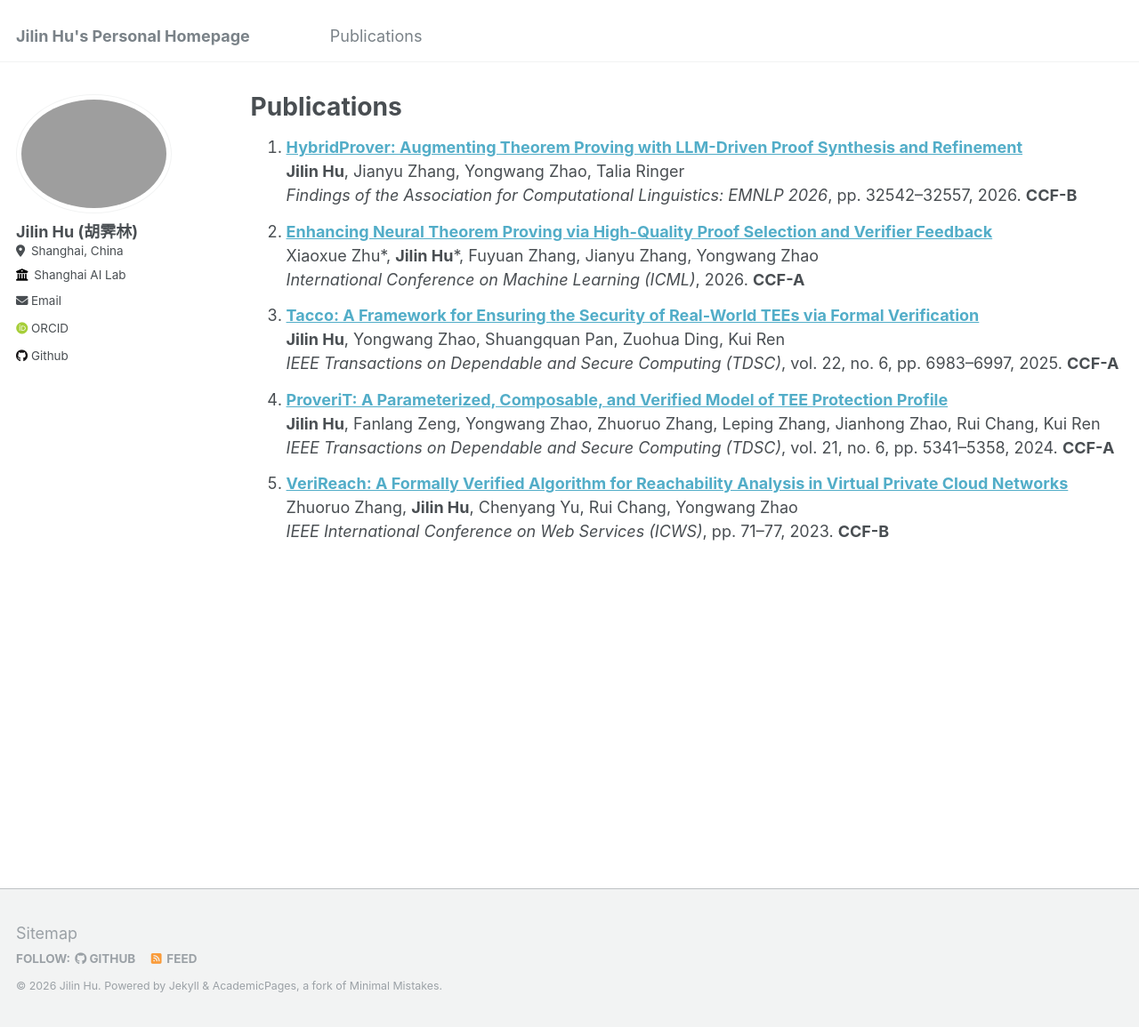
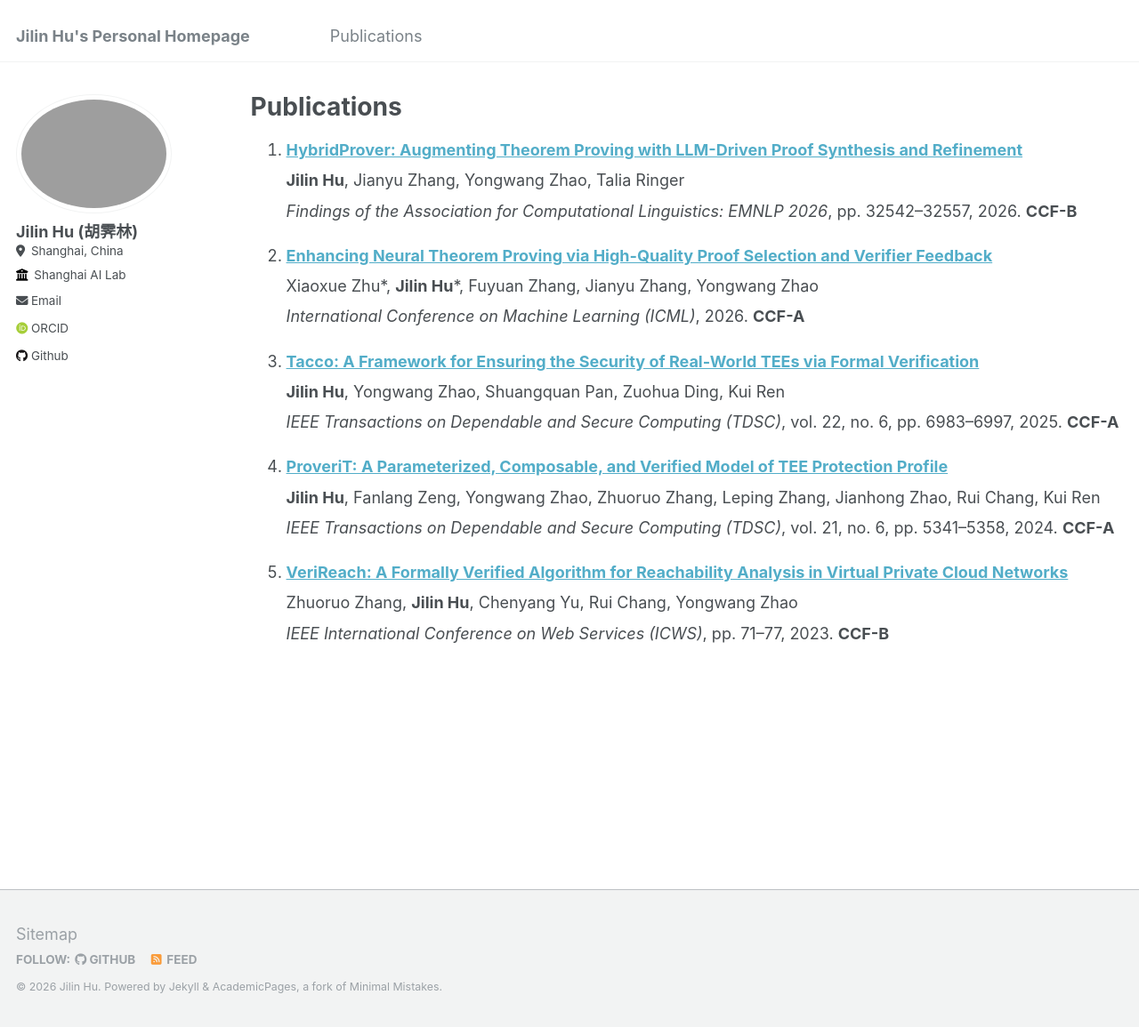
Before and after one commit to JilinHu/JilinHu.github.io, a Jekyll site: the page built from _pages/publications.md, in a window 1280 px wide and 1155 px high. Shown: the whole window at 89% size. Built offline with Jekyll 4.4.1, drawn with Linux system fonts in a browser that asks for light colours; some web fonts are replaced.

Commit message:
Increase line spacing within publication entries

```diff
--- a/_pages/publications.md
+++ b/_pages/publications.md
@@ -11,7 +11,7 @@ author_profile: true
 
 <ol class="pub-list">
 {% for pub in site.publications reversed %}
-<li style="margin: 0 0 0.75em 0;">
+<li style="margin: 0 0 0.9em 0; line-height: 1.9;">
 {%- if pub.doi %}<a href="https://doi.org/{{ pub.doi }}"><strong>{{ pub.title }}</strong></a>
 {%- elsif pub.exturl %}<a href="{{ pub.exturl }}"><strong>{{ pub.title }}</strong></a>
 {%- else %}<strong>{{ pub.title }}</strong>
```
